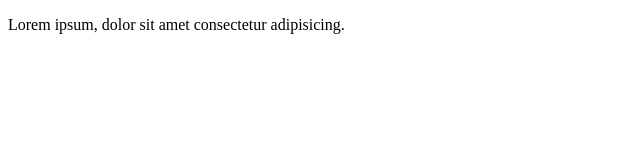
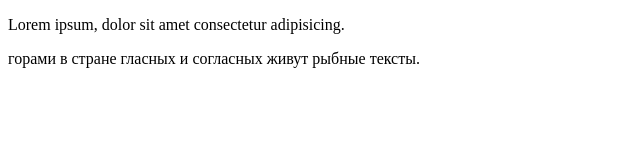
Before and after one commit to makorati/test, a plain HTML site: page index.html in a window 1280 px wide. Shown: the whole page, without its empty margins (0-640 px from the left). Drawn offline with Linux system fonts and the light colour scheme.

Commit message:
fith commit

```diff
--- a/index.html
+++ b/index.html
@@ -7,6 +7,6 @@
   </head>
   <body>
     <p>Lorem ipsum, dolor sit amet consectetur adipisicing.</p>
-    <p></p>
+    <p>горами в стране гласных и согласных живут рыбные тексты.</p>
   </body>
 </html>
```
